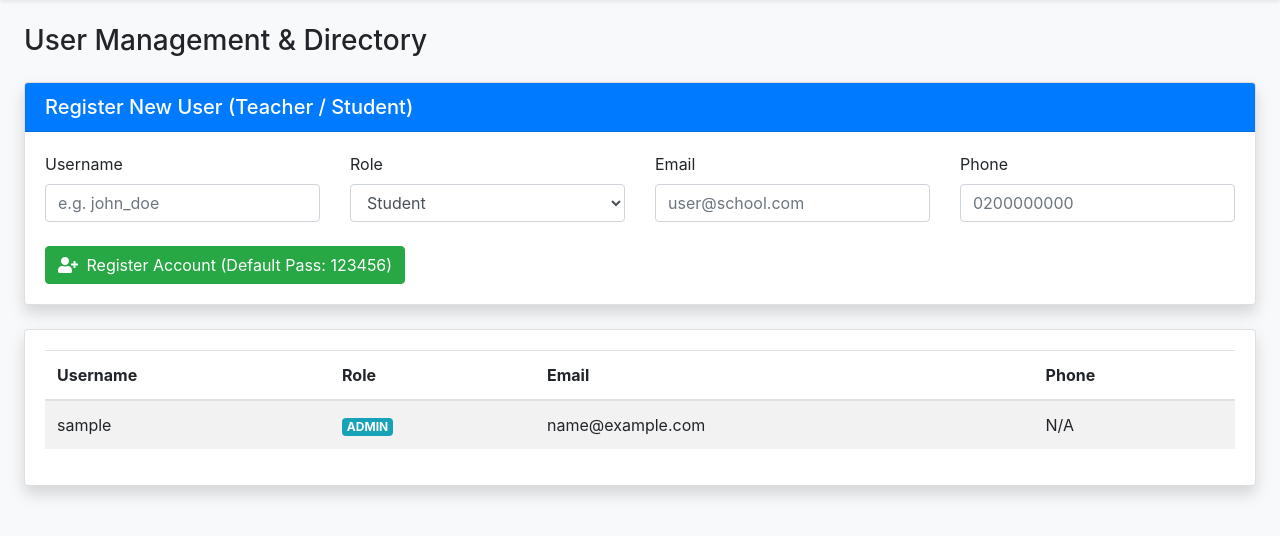
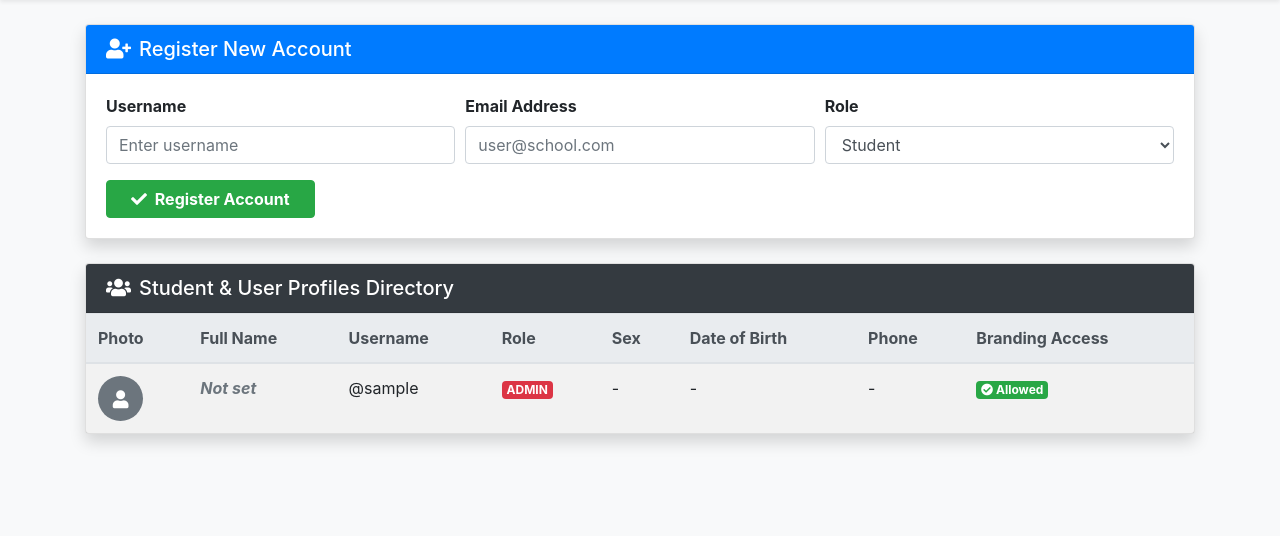
Before and after one commit to ahaqq861-sys/AL-WASILAH-SCHOOL-COMPLEX, a Django app: page /portal/students/ in a window 1280 px wide. Shown: the part 80-616 px from the top of the page. Run offline with Django 5.2, Linux system fonts and the light colour scheme; the visitor is signed in with stand-in values (Sample User, id 1); data comes from the database, SQL or seed files in the repository.

Commit message:
Add full user profile fields display to Student directory list

```diff
--- a/portal/templates/portal/students.html
+++ b/portal/templates/portal/students.html
@@ -1,57 +1,133 @@
 {% extends 'portal/base.html' %}
 {% block content %}
-<h3 class="mb-4">User Management & Directory</h3>
+<div class="container my-4">
+  {% if messages %}
+    {% for message in messages %}
+      <div class="alert alert-{{ message.tags }} alert-dismissible fade show">
+        {{ message }}
+        <button type="button" class="close" data-dismiss="alert">&times;</button>
+      </div>
+    {% endfor %}
+  {% endif %}
 
   {% if role == 'admin' %}
+  <!-- Admin: Create New User / Student Form -->
   <div class="card shadow mb-4">
-  <div class="card-header bg-primary text-white"><h5 class="m-0">Register New User (Teacher / Student)</h5></div>
+    <div class="card-header bg-primary text-white">
+      <h5 class="m-0"><i class="fas fa-user-plus mr-2"></i>Register New Account</h5>
+    </div>
     <div class="card-body">
-    <form method="POST" class="row">
+      <form method="POST">
         {% csrf_token %}
-      <div class="form-group col-md-3">
-        <label>Username</label>
-        <input type="text" name="username" class="form-control" required placeholder="e.g. john_doe">
+        <div class="form-row">
+          <div class="form-group col-md-4">
+            <label class="font-weight-bold">Username</label>
+            <input type="text" name="username" class="form-control" required placeholder="Enter username">
           </div>
-      <div class="form-group col-md-3">
-        <label>Role</label>
-        <select name="role" class="form-control">
-          <option value="student">Student</option>
+          <div class="form-group col-md-4">
+            <label class="font-weight-bold">Email Address</label>
+            <input type="email" name="email" class="form-control" placeholder="user@school.com">
+          </div>
+          <div class="form-group col-md-4">
+            <label class="font-weight-bold">Role</label>
+            <select name="role" class="form-control" id="roleSelect">
+              <option value="student" selected>Student</option>
               <option value="teacher">Teacher</option>
+              <option value="admin">Admin</option>
             </select>
           </div>
-      <div class="form-group col-md-3">
-        <label>Email</label>
-        <input type="email" name="email" class="form-control" placeholder="user@school.com">
         </div>
-      <div class="form-group col-md-3">
-        <label>Phone</label>
-        <input type="text" name="phone" class="form-control" placeholder="0200000000">
+
+        <div class="form-group form-check" id="brandingPermCheck" style="display: none;">
+          <input type="checkbox" name="can_edit_branding" class="form-check-input" id="canBrand">
+          <label class="form-check-label text-danger font-weight-bold" for="canBrand">
+            Authorize this Teacher to edit School Branding & Logo
+          </label>
         </div>
-      <div class="col-12 mt-2">
-        <button type="submit" class="btn btn-success"><i class="fas fa-user-plus mr-1"></i> Register Account (Default Pass: 123456)</button>
-      </div>
+
+        <button type="submit" class="btn btn-success font-weight-bold px-4">
+          <i class="fas fa-check mr-1"></i> Register Account
+        </button>
       </form>
     </div>
   </div>
   {% endif %}
 
+  <!-- Student & User Directory List -->
   <div class="card shadow">
-  <div class="card-body">
-    <table class="table table-striped">
-      <thead><tr><th>Username</th><th>Role</th><th>Email</th><th>Phone</th></tr></thead>
+    <div class="card-header bg-dark text-white d-flex align-items-center justify-content-between">
+      <h5 class="m-0"><i class="fas fa-users mr-2"></i>Student & User Profiles Directory</h5>
+    </div>
+    <div class="card-body p-0">
+      <div class="table-responsive">
+        <table class="table table-hover table-striped m-0 align-middle">
+          <thead class="thead-light">
+            <tr>
+              <th>Photo</th>
+              <th>Full Name</th>
+              <th>Username</th>
+              <th>Role</th>
+              <th>Sex</th>
+              <th>Date of Birth</th>
+              <th>Phone</th>
+              <th>Branding Access</th>
+            </tr>
+          </thead>
           <tbody>
             {% for u in users %}
             <tr>
-          <td>{{ u.user.username }}</td>
-          <td><span class="badge badge-info">{{ u.role|upper }}</span></td>
-          <td>{{ u.user.email|default:"N/A" }}</td>
-          <td>{{ u.phone|default:"N/A" }}</td>
+              <td>
+                {% if u.passport_photo %}
+                  <img src="{{ u.passport_photo.url }}" class="rounded-circle" style="width: 45px; height: 45px; object-fit: cover;">
+                {% else %}
+                  <div class="bg-secondary text-white rounded-circle d-flex align-items-center justify-content-center" style="width: 45px; height: 45px; font-size: 18px;">
+                    <i class="fas fa-user"></i>
+                  </div>
+                {% endif %}
+              </td>
+              <td class="font-weight-bold">
+                {{ u.first_name|default:'' }} {{ u.last_name|default:'' }}
+                {% if not u.first_name and not u.last_name %}
+                  <span class="text-muted font-italic">Not set</span>
+                {% endif %}
+              </td>
+              <td>@{{ u.user.username }}</td>
+              <td>
+                <span class="badge {% if u.role == 'admin' %}badge-danger{% elif u.role == 'teacher' %}badge-warning{% else %}badge-info{% endif %} text-uppercase">
+                  {{ u.role }}
+                </span>
+              </td>
+              <td>{{ u.sex|default:'-'|capfirst }}</td>
+              <td>{{ u.date_of_birth|date:'Y-m-d'|default:'-' }}</td>
+              <td>{{ u.phone|default:'-' }}</td>
+              <td>
+                {% if u.role == 'admin' or u.can_edit_branding %}
+                  <span class="badge badge-success"><i class="fas fa-check-circle"></i> Allowed</span>
+                {% else %}
+                  <span class="badge badge-secondary"><i class="fas fa-times-circle"></i> No Access</span>
+                {% endif %}
+              </td>
             </tr>
             {% empty %}
-        <tr><td colspan="4">No users found.</td></tr>
+            <tr>
+              <td colspan="8" class="text-center py-4 text-muted">No student profiles found.</td>
+            </tr>
             {% endfor %}
           </tbody>
         </table>
       </div>
     </div>
+  </div>
+</div>
+
+<script>
+  document.getElementById('roleSelect')?.addEventListener('change', function() {
+    const brandingCheck = document.getElementById('brandingPermCheck');
+    if (this.value === 'teacher') {
+      brandingCheck.style.display = 'block';
+    } else {
+      brandingCheck.style.display = 'none';
+    }
+  });
+</script>
 {% endblock %}
```
Lines whose indentation alone changed are shown as unchanged.
